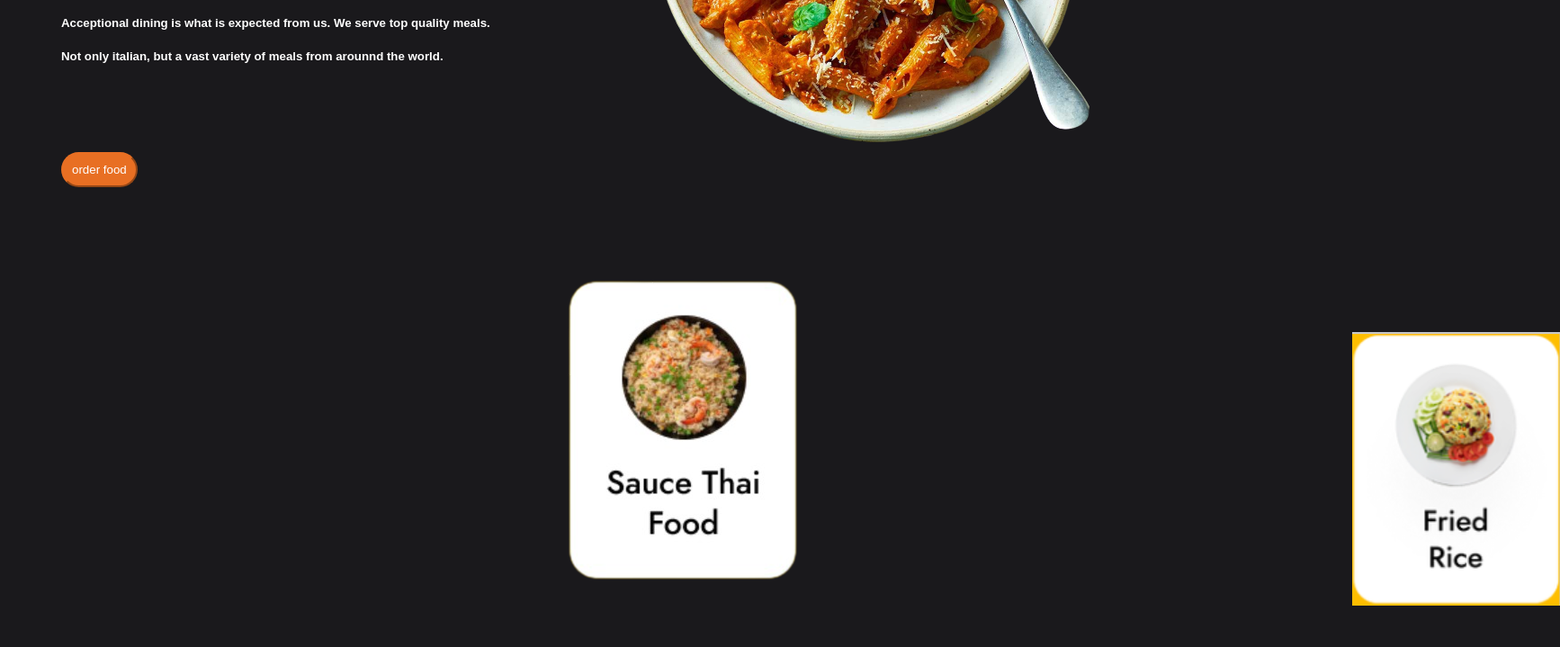
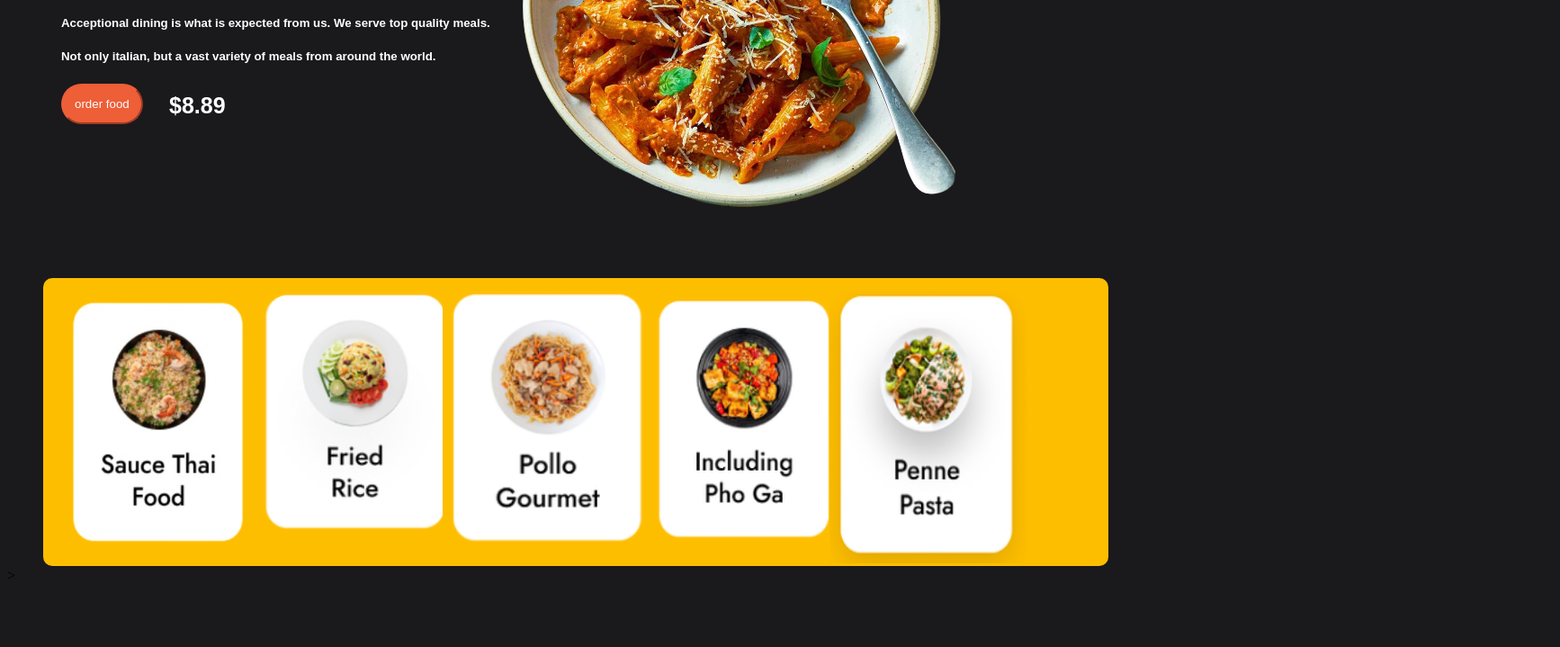
Before and after one commit to NeLeEnGiChUkI/NMrestaurant, a plain HTML site: page index.html in a window 1280 px wide. Shown: the part 261-980 px from the top of the page at 90% size, 1734 px wide, since content can reach past the window. After the commit the page ends 918 px from the top, so only its background shows below. Drawn offline with Linux system fonts and the light colour scheme.

Commit message:
Created a homepage

```diff
--- a/index.html
+++ b/index.html
@@ -11,7 +11,8 @@
     <nav>
         <ul>
 
-            <img src="images/Logo.png" width="40px" height="40px" id=logo alt="Logo image" style="margin-left: 10px;" />
+            <img src="images/Logo.png" width="40px" height="40px" id=logo alt="Logo image" style="margin-left: 30px; margin-bottom: -12px;" />
+
             <li class="Menu"><a href="index.html" style="font-family: sans-serif;">Menu</a></li>
             <li class="About"><a href= "#About" style="font-family: sans-serif;"> About</a></li>
             <li class="Contact us"><a href="#contact" style="font-family: sans-serif;">Contact us</a></li>
@@ -23,20 +24,47 @@
     </nav>
 
     <div class="hero">
-        <div><h2 style="font-family: sans-serif;">Italian</h2></div>
-        <div><h1>Penne Pasta </h1></div>
+        <h2 style="font-family: sans-serif;">Italian</h2>
+        <h1>Penne Pasta </h1>
         <div><h5  style="font-family: sans-serif;">Acceptional dining is what is expected from us. We serve top quality meals.</h5></div>
-        <div><h5 style="font-family: sans-serif;">Not only italian, but a vast variety of meals from arounnd the world.</h5></div>
+        <div><h5 style="font-family: sans-serif;">Not only italian, but a vast variety of meals from around the world.</h5></div>
+    </div>
         <button>order food</button>
+        <H4 style="font-family: sans-serif;">$8.89</H4>
+
+
         <img src="images/Pasta.png" alt="">
 
-       <div class="order">
-         <img src="images/Image1.png" alt="">
+       <div class="Box">
+
+       </div>
+
+       <div class="image">
+        <div><img src="images/Image1.png" alt=""  width="290px" height="360px" id=logo alt="Logo image" style="margin-left: 80px;" style="margin-top: 40px;">
+
+        </div>
+       </div>
+       <div class="icon">
+        <div><img src="images/Image2.png" alt="" width="230px" height="275px" id=logo alt="Logo image" style="margin-top: -390px;" style="margin-top: 40px;"></div>
+
+       </div>
+       <div class="picture">
+        <div><img src="images/Image3.png" alt="" width="235px" height="300px" id=logo alt="Logo image"></div>
 
 
-        <div class="specials">
-            <img src="images/Image20230717202855.png" alt="image">
-        </div>
+
+       </div>
+
+       <div class="photo">
+        <img src="images/Image4.png" alt=""  width="210px" height="310px" id=logo alt="Logo image"></div>>
+
+       </div>
+       <div class="frame">
+        <img src="images/image5.png" alt="" width="220px" height="303px" id=logo alt="Logo image"></div>
+
+       </div>
+
+
 
 
 
--- a/styles.css
+++ b/styles.css
@@ -45,12 +45,12 @@ img{
     margin-top: -400px;
 }
 button{
-    padding: 10px;
+    padding: 13px;
     color: #ffff;
     border-radius: 30px;
-    background-color: rgb(232, 111, 35);
+    background-color: #ee5e37;
     margin-left: 60px;
-    border-color: rgb(232, 111, 35) ;
+    border-color: #ee5e37;
 
 }
 
@@ -58,12 +58,53 @@ button{
 .row{
     margin-left: 998px;
 }
-.order{
-    margin-top: 451px;
-    display: -webkit-box;
-    border-color: yellow;
+.Box{
+    justify-content: space-between;
+
+
+
+    /* justify content: space between; */
+
+padding: 160px;
+margin: 40px;
+border-radius: 10px;
+background-color:#febe00;
+gap: -300px;
+
+size: 40px;
+
+
+
 
 }
-.specials{
-    margin-right: 600px;
+
+.image{
+    margin-left: -60px;
+    margin-top: -30px;
+
 }
+.icon{
+    margin-top: -75PX;
+   margin-left: -280px;
+   margin-bottom: 20px;
+
+}
+.picture{
+    margin-top: -25px ;
+    margin-bottom: -50;
+    margin-left: -70px;
+}
+.photo{
+    margin-left: 160px;
+}
+h4{
+    color:#ffff;
+    font-size: 25px;
+    margin-left: 180px;
+    margin-top: -35px;
+
+}
+.frame{
+    margin-left: 360px;
+    margin-top: -37px;
+}
```
Also changed, not shown: images/Image2.png (added), images/Image3.png (added), images/Image4.png (added), images/image5.png (added).
